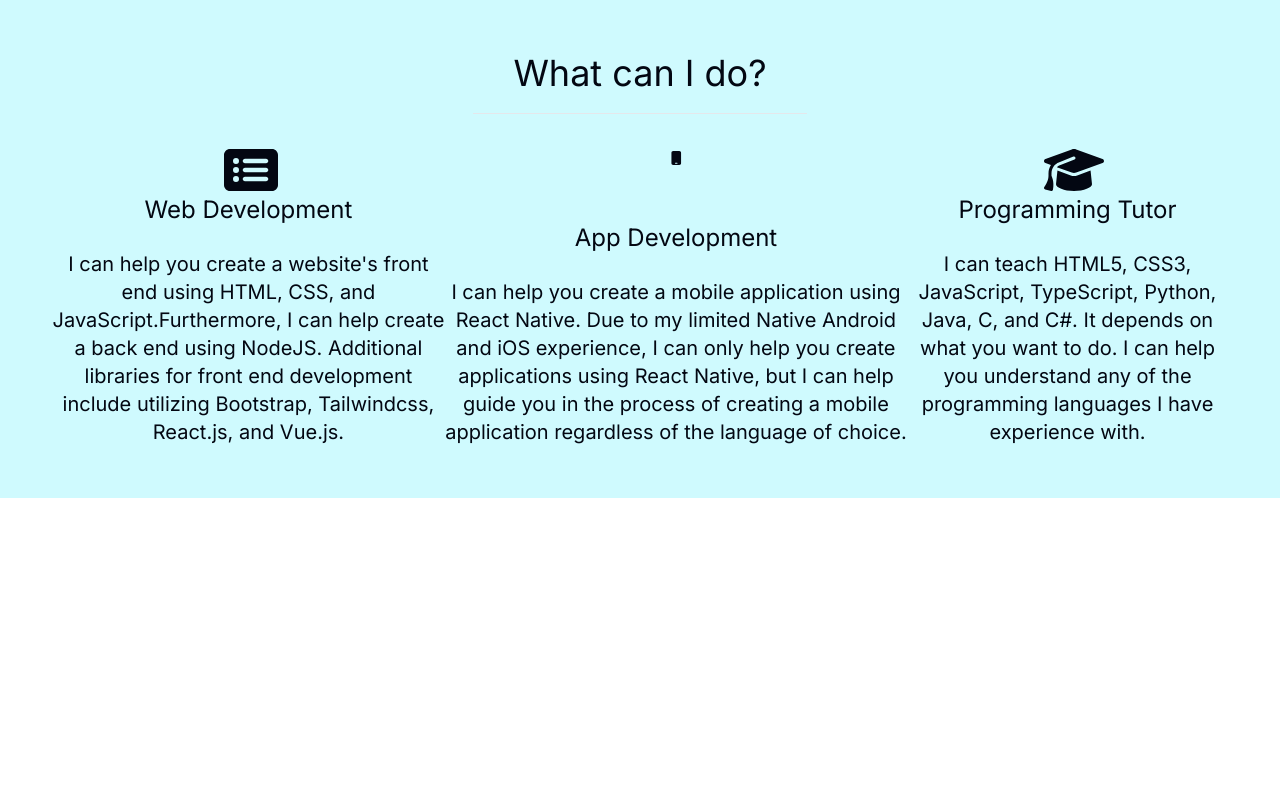
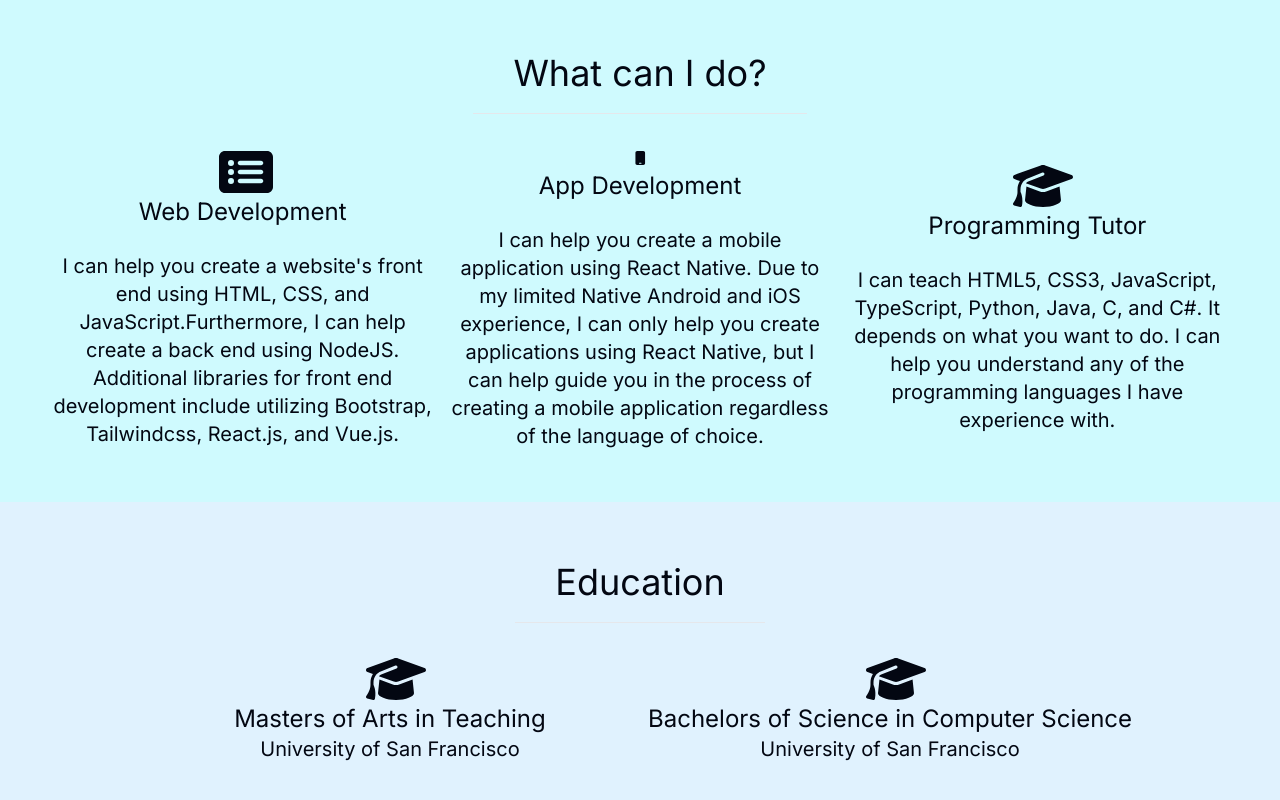
Before and after one commit to EdwardRees/portfolio-site, a Next.js app: page / in a window 1280 px wide. Shown: the part 1586-2386 px from the top of the page. Before the commit the page ends 2084 px from the top, so only its background shows below. Built offline with nearby package versions, Linux system fonts and the light colour scheme.

Commit message:
[feat] Added Education, working on Experience

```diff
--- a/package.json
+++ b/package.json
@@ -17,6 +17,7 @@
     "@radix-ui/react-dropdown-menu": "^2.0.5",
     "@radix-ui/react-navigation-menu": "^1.1.3",
     "@radix-ui/react-popover": "^1.0.6",
+    "@radix-ui/react-scroll-area": "^1.0.4",
     "@radix-ui/react-slot": "^1.0.2",
     "@types/node": "20.5.7",
     "@types/react": "18.2.21",
--- a/src/app/page.tsx
+++ b/src/app/page.tsx
@@ -1,8 +1,7 @@
-import { Navbar, Section, Service } from "@/components/";
+import { Navbar, Section, Service, Education } from "@/components/";
 import Image from "next/image";
 import portfolio from "./img/portfolio.png";
 import {
-  faList,
   faMobile,
   faGraduationCap,
   faListAlt,
@@ -112,7 +111,7 @@
           </div>
         </Section>
         <Section title="What can I do?" id="services">
-          <div className="flex flex-row justify-around w-full px-3 py-3">
+          <div className="grid md:grid-cols-3 xs:grid-cols-1 gap-4 py-3 px-3">
             <Service
               title="Web Development"
               icon={faListAlt}
@@ -140,6 +139,69 @@
             />
           </div>
         </Section>
+        <Section title="Education" id="education" primary>
+          <div className="grid md:grid-cols-2 xs:grid-cols-1 gap-4 px-3 py-3">
+            <Education
+              degree="Masters of Arts in Teaching"
+              school="University of San Francisco"
+              year="May 2023"
+              gpa="4.0"
+              location="San Francisco, CA"
+              courses={[
+                "Learning and Teaching",
+                "Education for Exceptional Children",
+                "Education for Bilingual Children: Theory and Practice",
+                "Teaching for Diversity and Social Justice",
+                "Health Education",
+                "Teaching, Learning, and Technology",
+                "Single Subject Curriculum & Instruction: Math/Science I",
+                "Single Subject Curriculum & Instruction: Math/Science II",
+                "Teaching Adolescents",
+                "Academic Literacy",
+                "Single Subject Student Teaching I",
+                "Curriculum Currents and Controversy",
+                "Single Subject Student Teaching II",
+                "Single Subject Student Teaching III",
+                "Curriculum Development",
+              ]}
+            />
+            <Education
+              degree="Bachelors of Science in Computer Science"
+              school="University of San Francisco"
+              year="May 2022"
+              gpa="3.82"
+              location="San Francisco, CA"
+              other={new Map<string, string>()
+                .set("Minor", "Psychology")
+                .set("Graduation Honors", "Magna Cum Laude")
+                .set(
+                  "MAT Dual Degree",
+                  "Did a 4+1 with the Dual Degree MAT Program."
+                )}
+              courses={[
+                "Introduction to Computer Science I",
+                "Introduction to Computer Science II",
+                "Introduction to C and Systems Programming",
+                "Data Structures and Algorithms",
+                "Software Development",
+                "Computer Architecture",
+                "Operating Systems",
+                "Programming Language Paradigms",
+                "Introduction to Database Systems",
+                "Senior Team Project",
+
+                "Calculus and Analytic Geometry I",
+                "Discrete Mathematics",
+                "Linear Algebra & Probability",
+
+                "Social Psychology",
+                "Biological Psychology",
+                "Abnormal Psychology",
+                "Theories of Personality",
+              ]}
+            />
+          </div>
+        </Section>
       </div>
     </>
   );
--- /dev/null
+++ b/src/components/education/index.tsx
@@ -0,0 +1,85 @@
+import {
+  Dialog,
+  DialogContent,
+  DialogTrigger,
+  DialogTitle,
+  ScrollArea,
+} from "@/components/ui/";
+import { FontAwesomeIcon } from "@fortawesome/react-fontawesome";
+import { faGraduationCap } from "@fortawesome/free-solid-svg-icons";
+
+type EducationProps = {
+  degree: string;
+  school: string;
+  year: string;
+  gpa: string;
+  location: string;
+  courses: string[];
+  other?: Map<string, string>;
+};
+
+const Education = ({
+  degree,
+  school,
+  year,
+  gpa,
+  location,
+  courses,
+  other,
+}: EducationProps) => {
+  return (
+    <Dialog>
+      <DialogTrigger>
+        <div className="flex flex-col items-center justify-center text-center">
+          <div className="w-12 h-full">
+            <FontAwesomeIcon icon={faGraduationCap} size="3x" />
+          </div>
+          <p className="text-2xl">{degree}</p>
+          <p className="text-xl text-center">{school}</p>
+        </div>
+      </DialogTrigger>
+        <DialogContent>
+      <ScrollArea className="h-full w-full">
+          <DialogTitle>
+            <p className="text-2xl">
+              {school} - {degree}
+            </p>
+          </DialogTitle>
+          <div className="flex flex-col items-center justify-center text-center">
+            <p className="text-2xl">{year}</p>
+            <br />
+            <p className="text-xl text-center">
+              <span className="font-semibold">Location:</span> {location}
+            </p>
+            <br />
+            <p className="text-xl text-center">
+              <span className="font-semibold">GPA:</span> {gpa}
+            </p>
+            {other && (
+              <>
+                {Array.from(other).map(([key, value]) => (
+                  <>
+                    <p key={key} className="text-md text-center">
+                      <span className="font-semibold">{key}:</span> {value}
+                    </p>
+                  </>
+                ))}
+                <br />
+              </>
+            )}
+            <p className="text-xl text-center">Courses:</p>
+            <ul>
+              {courses.map((course) => (
+                <li key={course} className="text-center">
+                  {course}
+                </li>
+              ))}
+            </ul>
+          </div>
+      </ScrollArea>
+        </DialogContent>
+    </Dialog>
+  );
+};
+
+export { Education };
--- /dev/null
+++ b/src/components/experience/index.tsx
@@ -0,0 +1,21 @@
+import { FontAwesomeIcon } from "@fortawesome/react-fontawesome";
+import { faUserTie,faChalkboardTeacher, faLaptopCode, faPeopleCarry } from "@fortawesome/free-solid-svg-icons";
+import { Dialog, DialogTrigger, DialogContent, DialogTitle, ScrollArea } from "@/components/ui";
+
+type ExperienceProps = {
+  title: string;
+  job: string;
+  period: string;
+  location: string;
+  type: string;
+  duties: string[];
+  link: string;
+
+  partTime?: boolean;
+}
+
+const Experience = ({ title, job, period, location, type, duties, link, partTime }: ExperienceProps ) => {
+  return <></>;
+}
+
+export { Experience };
--- a/src/components/index.tsx
+++ b/src/components/index.tsx
@@ -2,5 +2,7 @@
 export * from './ui';
 export * from './theme-provider';
 export * from './mode-toggle';
-export * from './Section';
+export * from './section';
 export * from './service';
+export * from './education';
+export * from './experience';
--- a/src/components/service/index.tsx
+++ b/src/components/service/index.tsx
@@ -11,7 +11,7 @@
 const Service = ({ title, icon, desc, size }: ServiceProps) => {
   return (
     <div className="flex flex-col items-center justify-center text-center">
-      <div className="w-12 h-full">
+      <div className="w-12">
         <FontAwesomeIcon icon={icon} size={size as SizeProp} />
       </div>
       <p className="text-2xl">{title}</p>
--- a/src/components/ui/index.tsx
+++ b/src/components/ui/index.tsx
@@ -1 +1,6 @@
 export * from './navigation-menu';
+export * from './button';
+export * from './dialog';
+export * from './dropdown-menu';
+export * from './popover';
+export * from './scroll-area';
--- /dev/null
+++ b/src/components/ui/scroll-area.tsx
@@ -0,0 +1,48 @@
+"use client"
+
+import * as React from "react"
+import * as ScrollAreaPrimitive from "@radix-ui/react-scroll-area"
+
+import { cn } from "@/lib/utils"
+
+const ScrollArea = React.forwardRef<
+  React.ElementRef<typeof ScrollAreaPrimitive.Root>,
+  React.ComponentPropsWithoutRef<typeof ScrollAreaPrimitive.Root>
+>(({ className, children, ...props }, ref) => (
+  <ScrollAreaPrimitive.Root
+    ref={ref}
+    className={cn("relative overflow-hidden", className)}
+    {...props}
+  >
+    <ScrollAreaPrimitive.Viewport className="h-full w-full rounded-[inherit]">
+      {children}
+    </ScrollAreaPrimitive.Viewport>
+    <ScrollBar />
+    <ScrollAreaPrimitive.Corner />
+  </ScrollAreaPrimitive.Root>
+))
+ScrollArea.displayName = ScrollAreaPrimitive.Root.displayName
+
+const ScrollBar = React.forwardRef<
+  React.ElementRef<typeof ScrollAreaPrimitive.ScrollAreaScrollbar>,
+  React.ComponentPropsWithoutRef<typeof ScrollAreaPrimitive.ScrollAreaScrollbar>
+>(({ className, orientation = "vertical", ...props }, ref) => (
+  <ScrollAreaPrimitive.ScrollAreaScrollbar
+    ref={ref}
+    orientation={orientation}
+    className={cn(
+      "flex touch-none select-none transition-colors",
+      orientation === "vertical" &&
+        "h-full w-2.5 border-l border-l-transparent p-[1px]",
+      orientation === "horizontal" &&
+        "h-2.5 border-t border-t-transparent p-[1px]",
+      className
+    )}
+    {...props}
+  >
+    <ScrollAreaPrimitive.ScrollAreaThumb className="relative flex-1 rounded-full bg-border" />
+  </ScrollAreaPrimitive.ScrollAreaScrollbar>
+))
+ScrollBar.displayName = ScrollAreaPrimitive.ScrollAreaScrollbar.displayName
+
+export { ScrollArea, ScrollBar }
```
